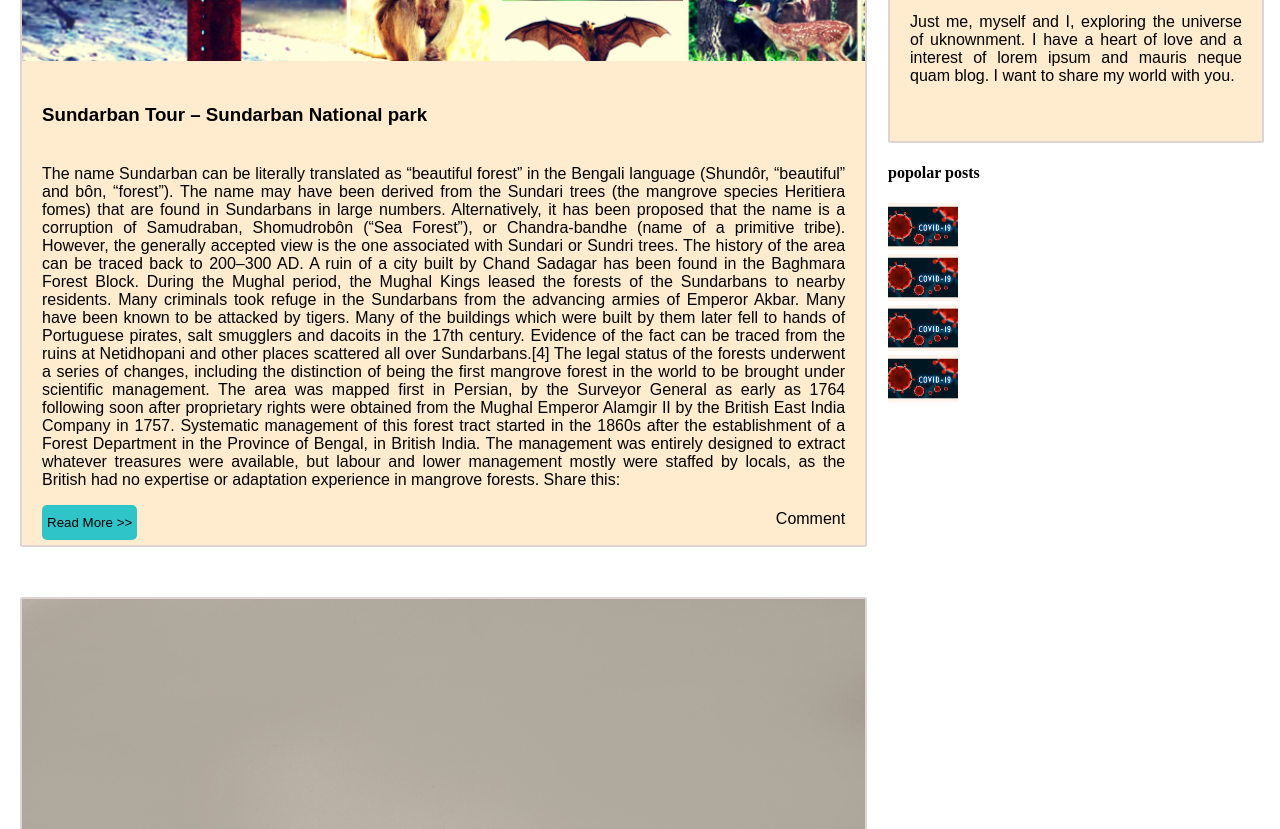
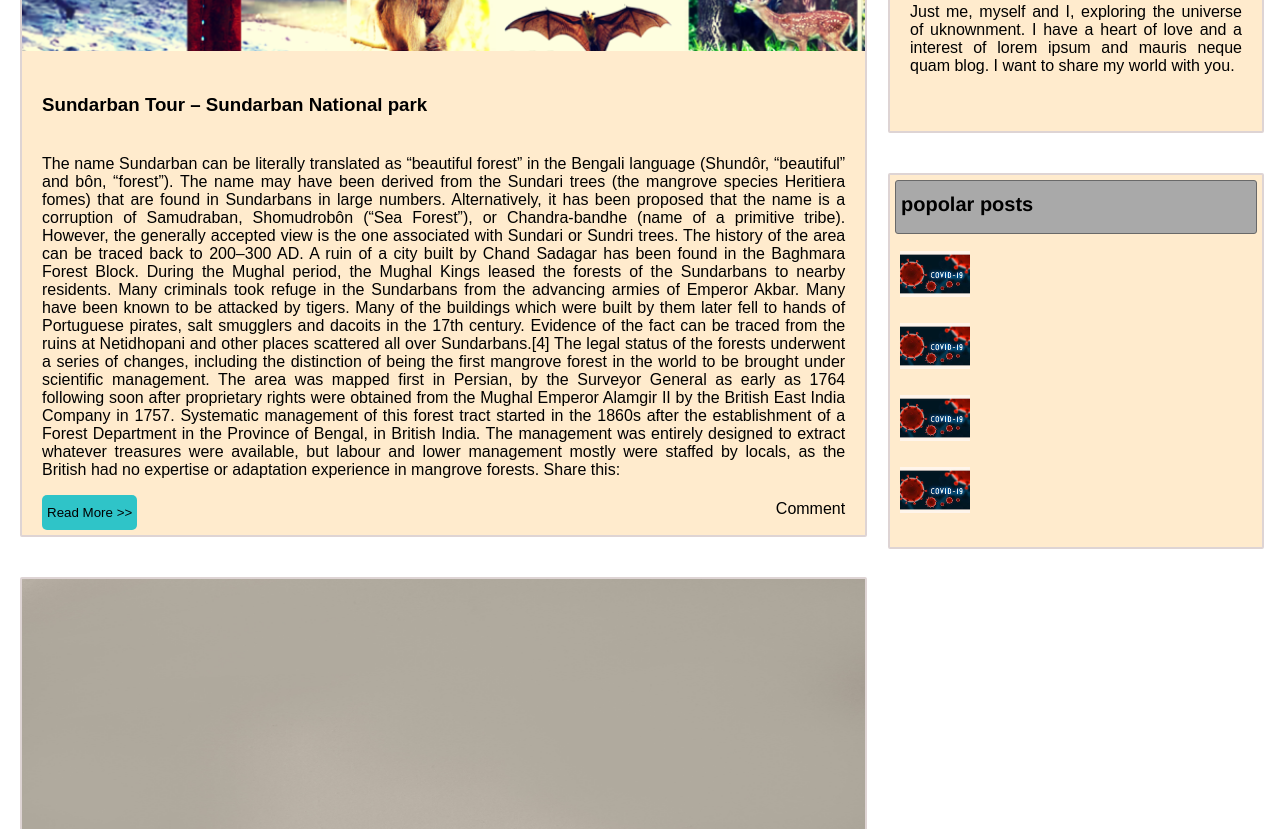
Before and after one commit to maruf89541/project_blog_protfolio, a plain HTML site: page index.html in a window 1280 px wide. Shown: the part 631-1460 px from the top of the page. Drawn offline with Linux system fonts and the light colour scheme.

Commit message:
new bog post add

```diff
--- a/css/style.css
+++ b/css/style.css
@@ -15,7 +15,7 @@ h1{
 .blog-div{
     text-align: justify;
     width: 100%;
-    margin-top: 50px;
+    margin-top: 40px;
     border: 2px rgb(222, 212, 212) solid;
     padding: 0 0 20px 0;
     background-color: blanchedalmond;
@@ -73,7 +73,10 @@ button:hover{
 }
 li{
     list-style: none;
-
+    height: 60px;
+    contain: size;
+    text-align: -webkit-left;
+    padding: 12px 5px 0 10px;
 }
 li:hover{
     background-color: darkgrey;
@@ -81,3 +84,19 @@ li:hover{
     border-radius: 5px;
     border-color: dimgrey;
 }
+h4{
+    background-color:darkgrey ;
+    border: solid 1px dimgrey;
+    height: 40px;
+    padding: 12px 0px 0px 5px ;
+    margin: 5px;
+    border-radius: 3px;
+    font-size: 20px;
+    font-family: 'Franklin Gothic Medium', 'Arial Narrow', Arial, sans-serif;
+}
+.post-div-1{
+    border: solid 2px rgb(140, 134, 134);
+    background-color: wheat;
+    margin-top: 40px;
+    border-radius: 2px;
+}
--- a/index.html
+++ b/index.html
@@ -52,8 +52,7 @@
                         <p>
                             The name Sundarban can be literally translated as “beautiful forest” in the Bengali language (Shundôr, “beautiful” and bôn, “forest”). The name may have been derived from the Sundari trees (the mangrove species Heritiera fomes) that are found in Sundarbans in large numbers. Alternatively, it has been proposed that the name is a corruption of Samudraban, Shomudrobôn (“Sea Forest”), or Chandra-bandhe (name of a primitive tribe). However, the generally accepted view is the one associated with Sundari or Sundri trees.
 
-                            The history of the area can be traced back to 200–300 AD. A ruin of a city built by Chand Sadagar has been found in the Baghmara Forest Block. During the Mughal period, the Mughal Kings leased the forests of the Sundarbans to nearby residents. Many criminals took refuge in the Sundarbans from the advancing armies of Emperor Akbar. Many have been known to be attacked by tigers. Many of the buildings which were built by them later fell to hands of Portuguese pirates, salt smugglers and dacoits in the 17th century. Evidence of the fact can be traced from the ruins at Netidhopani and other places scattered all over Sundarbans.[4] The legal status of the forests underwent a series of changes, including the distinction of being the first mangrove forest in the world to be brought under scientific management. The area was mapped first in Persian, by the Surveyor General as early as 1764 following soon after proprietary rights were obtained from the Mughal Emperor Alamgir II by the British East India Company in 1757. Systematic management of this forest tract started in the 1860s after the establishment of a Forest Department in the Province of Bengal, in British India. The management was entirely designed to extract whatever treasures were available, but labour and lower management mostly were staffed by locals, as the British had no expertise or adaptation experience in mangrove forests.
-
+                            The history of the area can be traced back to 200–300 AD. A ruin of a city built by Chand Sadagar has been found in the Baghmara Forest Block. During the Mughal period, the Mughal Kings leased the forests of the Sundarbans to nearby residents. Many criminals took refuge in the Sundarbans from the advancing armies of Emperor Akbar. Many have been known to be attacked by tigers. Many of the buildings which were built by them later fell to hands of Portuguese pirates, salt smugglers and dacoits in the 17th century. Evidence of the fact can be traced from the ruins at Netidhopani and other places scattered all over Sundarbans.[4]
                             Share this:
                         </p>
                         <div>
@@ -94,7 +93,7 @@
                     </div>
                 </div>
             </div>
-            <div>
+            <div class="blog-div">
                 <div>
                     <h4>popolar posts</h4>
                 </div>
@@ -106,7 +105,8 @@
                         <img src="img/images (1).jpg" alt="" style=" width: 70px;">
                     </li>
                     <li>
-                        <img src="img/images (1).jpg" alt="" style=" width: 70px;">
+                        <div><img src="img/images (1).jpg" alt="" style=" width: 70px;"></div>
+
                     </li>
                     <li>
                         <img src="img/images (1).jpg" alt="" style=" width: 70px;">
```
